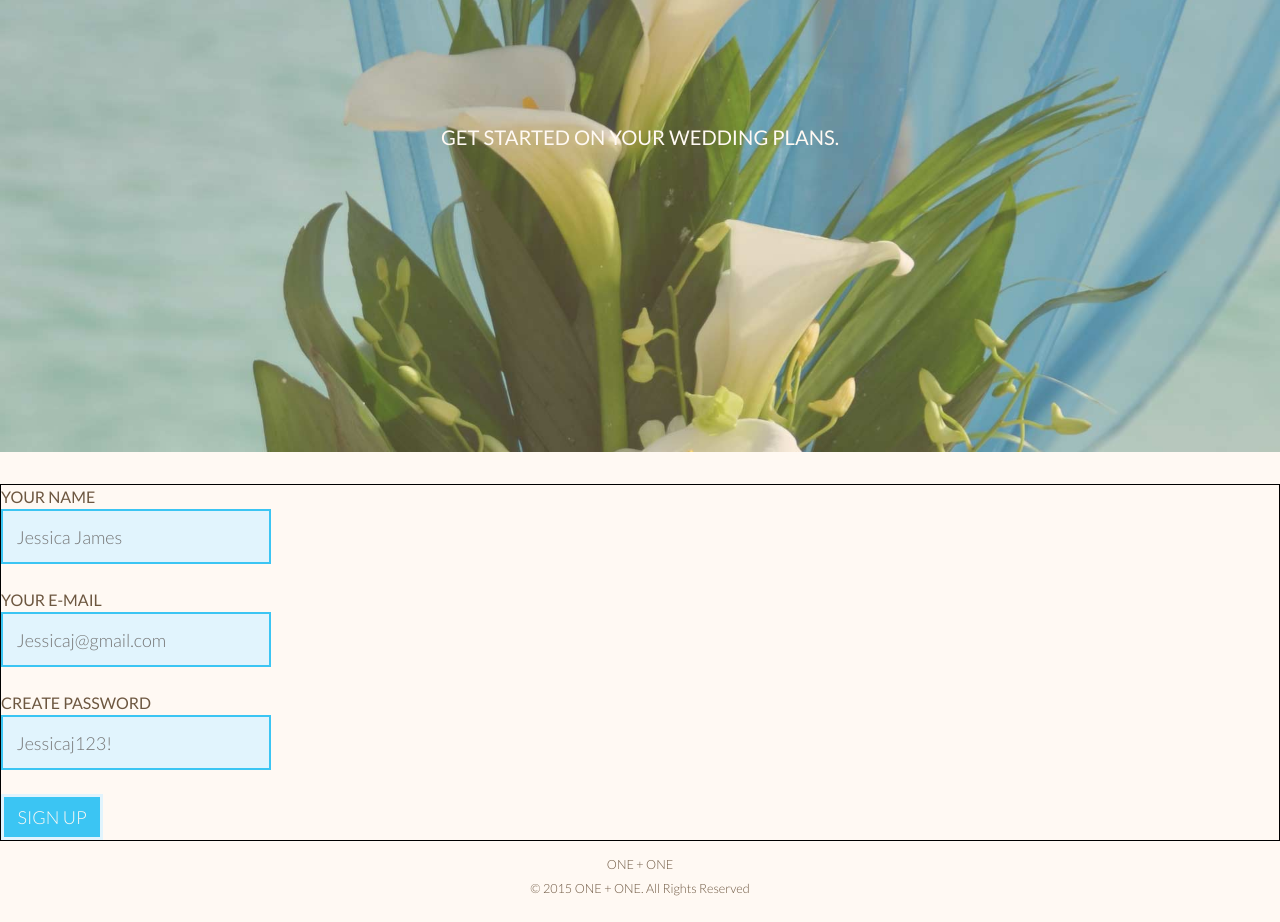
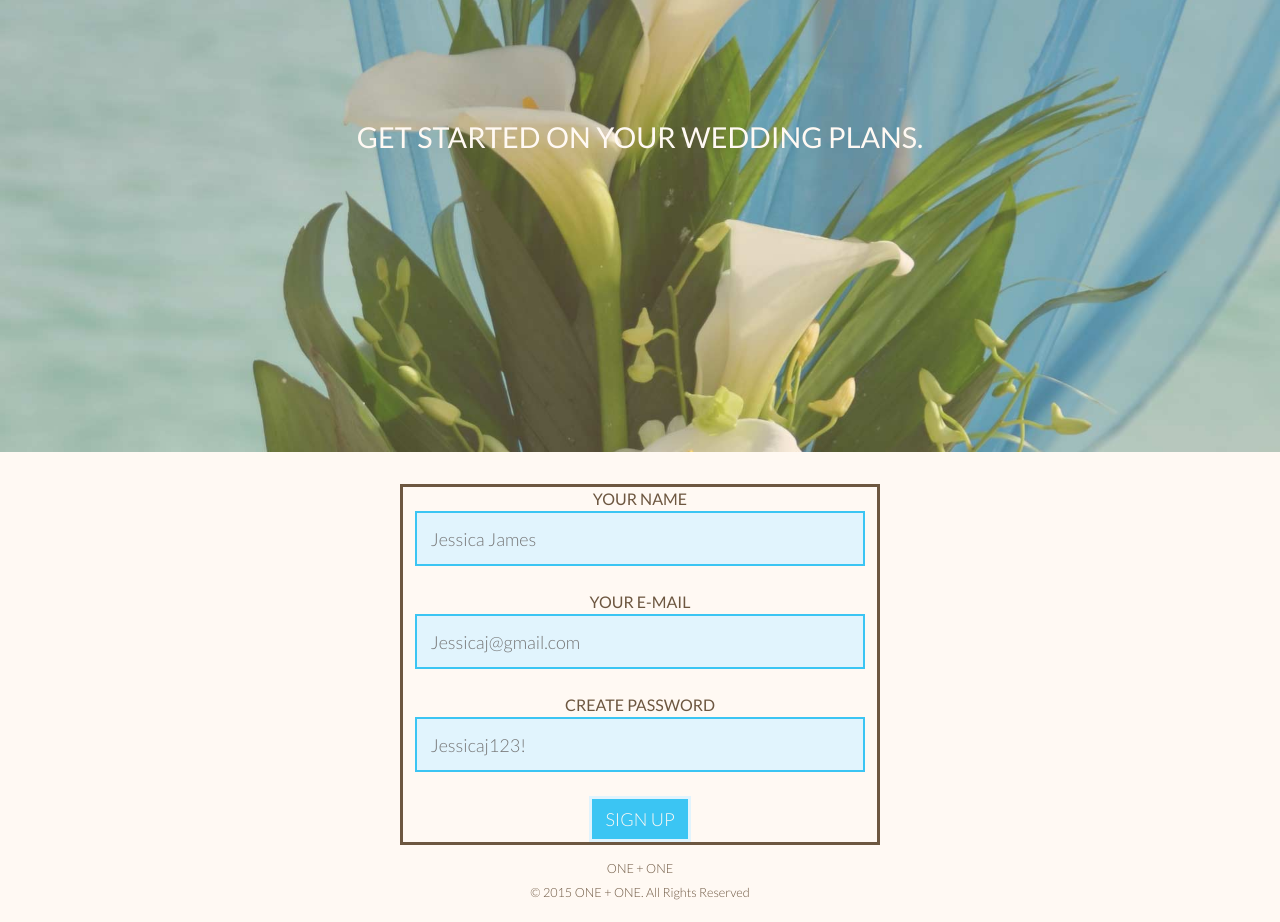
Before and after one commit to franchescamansour/dsn1675-saas-website, a plain HTML site: page signup.html in a window 1280 px wide. Shown: the part 350-1272 px from the top of the page. Drawn offline with Linux system fonts and the light colour scheme.

Commit message:
Form Complete

```diff
--- a/css/main.css
+++ b/css/main.css
@@ -217,8 +217,11 @@ label{
 }
 
 form{
+  width: 20rem;
+  margin: auto;
   margin-top: 2rem;
-  border: 1px solid black;
+  text-align: center;
+  border: 3px solid #6d5740;
 }
 
 form div{
@@ -337,6 +340,10 @@ footer{
     text-align: left;
   }
 
+  .banner p{
+  font-size: 130%;
+}
+
   .intro-wrap{
     bottom: 9rem;
     margin: 0 auto;
@@ -352,9 +359,26 @@ footer{
     margin-left: 4.5rem;
   }
 
+  form{
+    width: 30rem;
+    margin: auto;
+    margin-top: 2rem;
+    text-align: center;
+  }
+
+  input,
+  select{
+    width: 25em;
+    font-size: 1.125rem;
+  }
+
 }
 
 @media only screen and (min-width: 60em) {
+
+  .banner p{
+  font-size: 180%;
+}
 
   .intro-wrap{
     bottom: 18rem;
--- a/signup.html
+++ b/signup.html
@@ -36,7 +36,7 @@
 
   </div>
 
-  <form action="thanks.html" method="post">
+  <form action="http://formspree.io/franchescamansour@gmail.com" method="post">
 
   <div>
     <label for="name">YOUR NAME</label>
```
